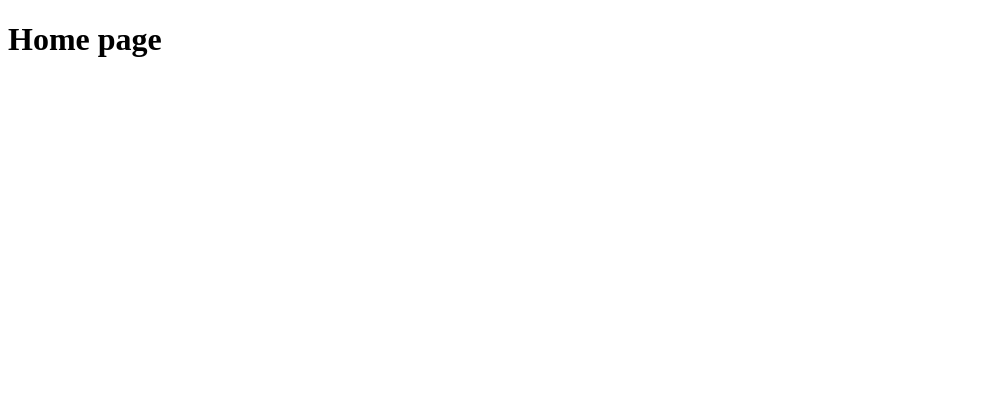
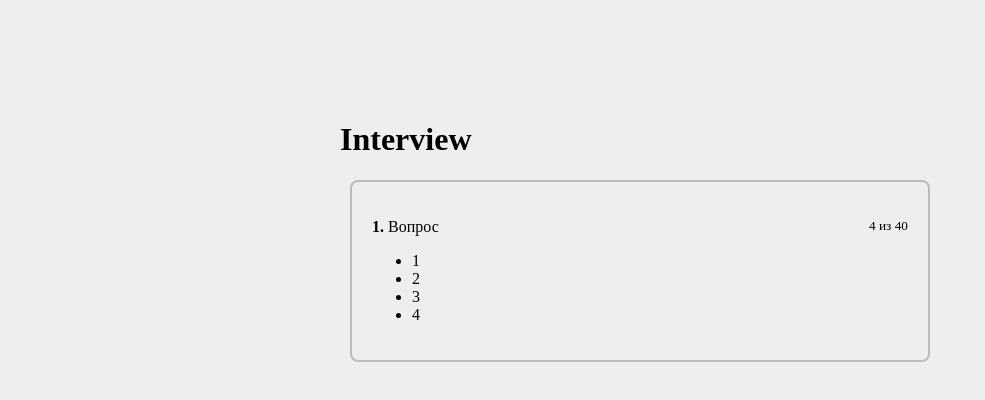
Before and after one commit to aronbergman/interview-react-app, a Next.js app: page / in a window 1280 px wide. Shown: the top 400 px of the page, without its empty margins (0-985 px from the left). Built offline with nearby package versions, Linux system fonts and the light colour scheme.

Commit message:
ActiveInterview component

```diff
--- /dev/null
+++ b/pages/_app.js
@@ -0,0 +1,6 @@
+import '../styles.css'
+
+// This default export is required in a new `pages/_app.js` file.
+export default function MyApp({Component, pageProps}) {
+    return <Component {...pageProps} />
+}
--- a/pages/index.js
+++ b/pages/index.js
@@ -1,9 +1,10 @@
 import React from 'react'
 import GlobalLayout from "../src/hoc/Layout/Global.layout";
+import Interview from "../src/containers/Interview/Interview";
 
 const HomePageComponent = () => (
     <GlobalLayout>
-        <h1>Home page</h1>
+        <Interview/>
     </GlobalLayout>
 )
 
--- /dev/null
+++ b/src/components/ActiveInterview/ActiveInterview.jsx
@@ -0,0 +1,28 @@
+import React from 'react'
+import classes from './ActiveInterview.module.scss'
+
+const ActiveInterview = props => {
+    return (
+        <div className={classes.ActiveInterview}>
+
+            {/*Вопрос*/}
+            <p className={classes.Question}>
+                <span>
+                <strong>1. </strong>
+                    Вопрос
+                </span>
+                <small>4 из 40</small>
+            </p>
+
+            {/*Варианты ответа*/}
+            <ul>
+                <li>1</li>
+                <li>2</li>
+                <li>3</li>
+                <li>4</li>
+            </ul>
+        </div>
+    )
+}
+
+export default ActiveInterview
--- /dev/null
+++ b/src/components/ActiveInterview/ActiveInterview.module.scss
@@ -0,0 +1,13 @@
+.ActiveInterview {
+  padding: 20px;
+  color: #000;
+  border: 2px solid #bbb;
+  border-radius: 8px;
+  margin: 0 10px;
+  box-sizing: border-box;
+}
+
+.Question {
+  display: flex;
+  justify-content: space-between;
+}
--- a/src/containers/Interview/Interview.jsx
+++ b/src/containers/Interview/Interview.jsx
@@ -0,0 +1,22 @@
+import React, {Component} from 'react'
+import classes from './Interview.module.scss'
+import ActiveInterview from "../../components/ActiveInterview/ActiveInterview";
+
+class Interview extends Component {
+    state = {
+        quiz: []
+    }
+
+    render() {
+        return (
+            <div className={classes.Interview}>
+                <div className={classes.ActiveInterview}>
+                    <h1>Interview</h1>
+                    <ActiveInterview/>
+                </div>
+            </div>
+        )
+    }
+}
+
+export default Interview;
--- /dev/null
+++ b/src/containers/Interview/Interview.module.scss
@@ -0,0 +1,13 @@
+.Interview {
+  display: flex;
+  justify-content: center;
+  width: 100%;
+  height: 100%;
+  padding: 100px 0 0;
+  flex-grow: 1;
+  background-color: #eee;
+}
+
+.ActiveInterview {
+  width: 600px;
+}
--- a/src/hoc/Layout/Global.module.scss
+++ b/src/hoc/Layout/Global.module.scss
@@ -1,3 +1,4 @@
 .GlobalLayout {
-  width: 700px;
+  width: 100%;
+  height: 100%;
 }
--- /dev/null
+++ b/styles.css
@@ -0,0 +1,9 @@
+html,
+body,
+#__next {
+    display: block;
+    width: 100%;
+    height: 100%;
+    margin: 0;
+    padding: 0;
+}
```
